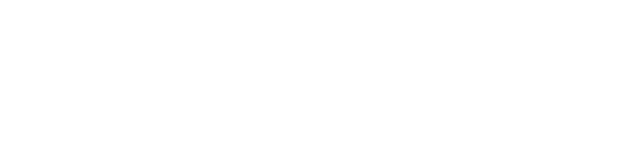
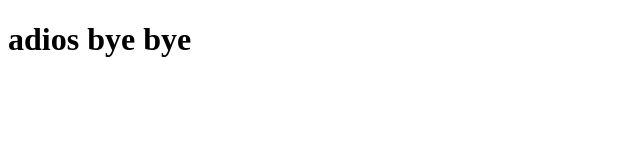
Before and after one commit to steven942011/ProyecGit, a plain HTML site: page index.html in a window 1280 px wide. Shown: the whole page, without its empty margins (0-640 px from the left). Drawn offline with Linux system fonts and the light colour scheme.

Commit message:
Configure el HTML agregue un H1

```diff
--- a/index.html
+++ b/index.html
@@ -9,7 +9,7 @@
 </head>
 
 <body>
-
+    <h1>adios bye bye</h1>
 </body>
 
 </html>
```
